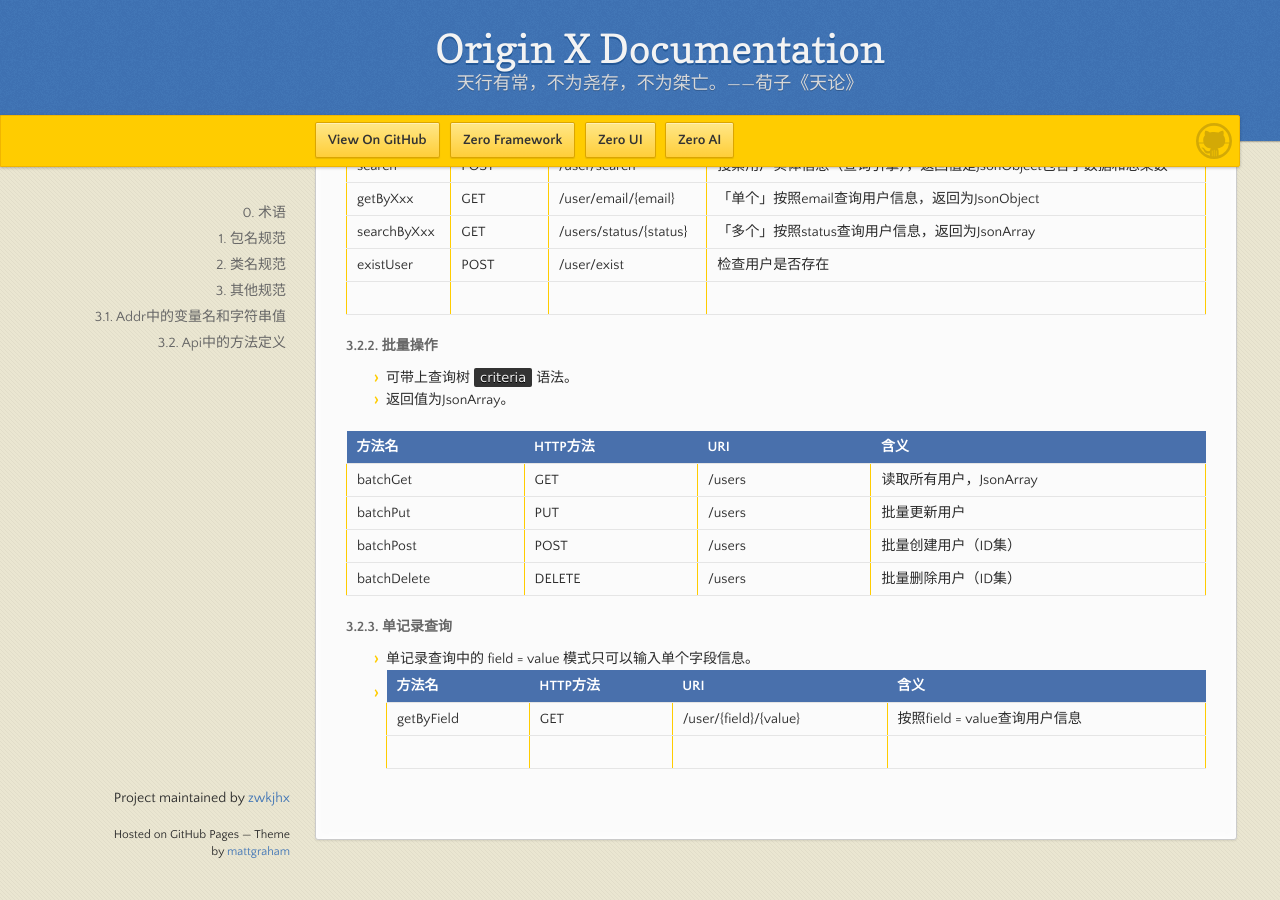
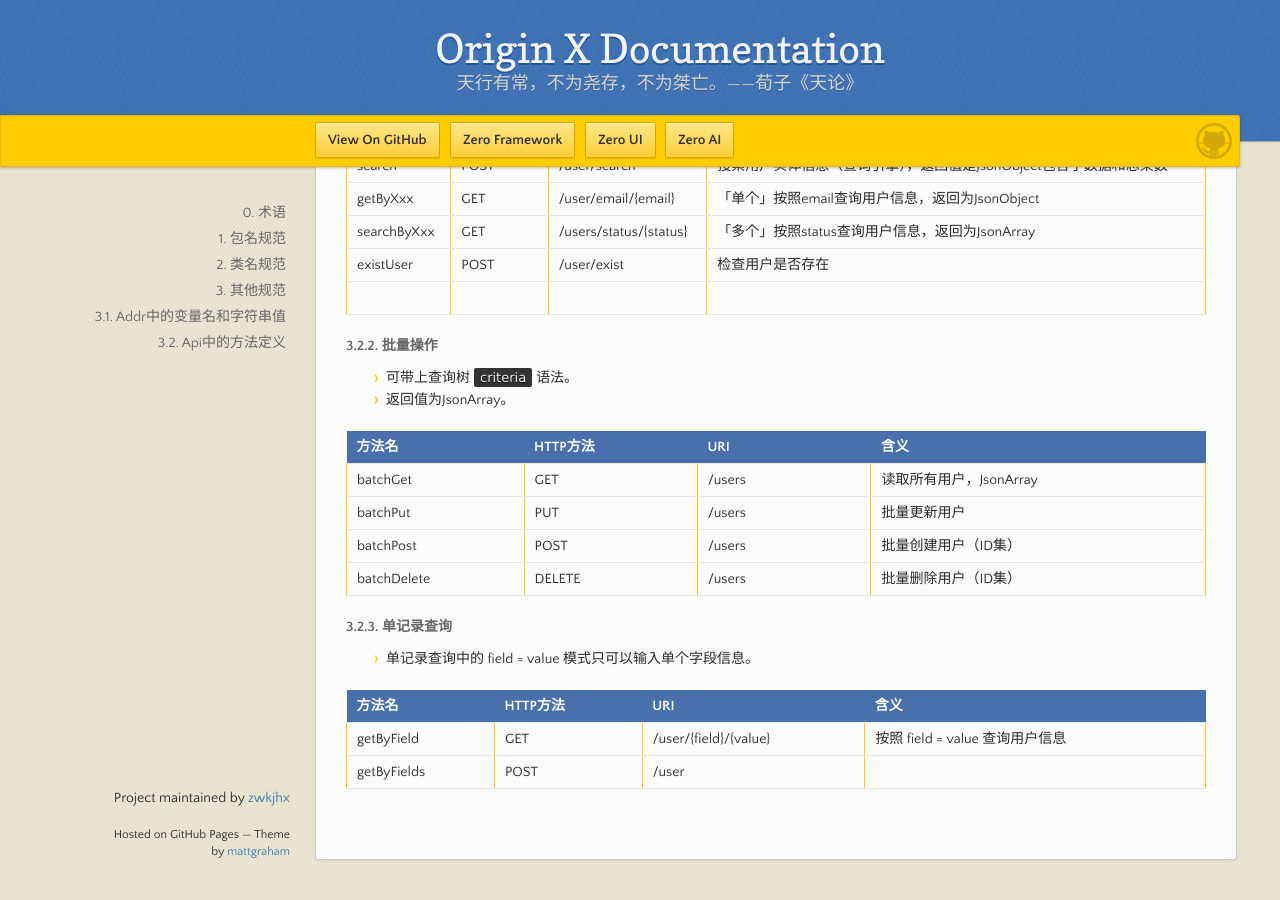
Before and after one commit to zwkjhx/ox-doc, a Jekyll site: the page built from specification/1-zerogui-fan/spc-001-zeroji-ben-kai-fa-gui-fan.md, in a window 1280 px wide and 900 px high, scrolled down 2181 px. Built offline with Jekyll 4.4.1, drawn with Linux system fonts in a browser that asks for light colours; our own code applies the rules of GitHub Pages for plain Markdown files.

Commit message:
Updates specification/1-zerogui-fan/spc-001-zeroji-ben-kai-fa-gui-fan.md
Auto commit by GitBook Editor

```diff
--- a/specification/1-zerogui-fan/spc-001-zeroji-ben-kai-fa-gui-fan.md
+++ b/specification/1-zerogui-fan/spc-001-zeroji-ben-kai-fa-gui-fan.md
@@ -91,8 +91,8 @@
 #### 3.2.3. 单记录查询
 
 * 单记录查询中的 field = value 模式只可以输入单个字段信息。
-*
+
 | 方法名 | HTTP方法 | URI | 含义 |
 | :--- | :--- | :--- | :--- |
-| getByField | GET | /user/{field}/{value} | 按照field = value查询用户信息 |
-|  |  |  |  |
+| getByField | GET | /user/{field}/{value} | 按照 field = value 查询用户信息 |
+| getByFields | POST | /user |  |
```
